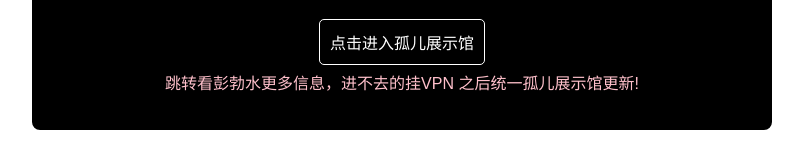
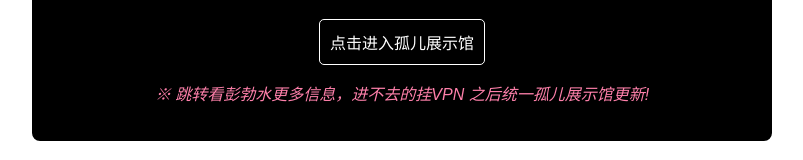
Before and after one commit to Araykal/boshui, a plain HTML site: page index.html in a window 1280 px wide. Shown: the part 2518-2678 px from the top of the page, without its empty margins (238-1041 px from the left). Drawn offline with Linux system fonts and the light colour scheme.

Commit message:
细节优化

```diff
--- a/index.html
+++ b/index.html
@@ -374,7 +374,8 @@
 
         <p class="decorations">愿逝者安息，灵魂毁灭。</p>
         <a href="https://nmsl.website/%E5%BD%AD%E6%B8%A4%E6%B0%B4" class="link">点击进入孤儿展示馆</a>
-        <p style="color: pink; margin-top: 5px;">跳转看彭勃水更多信息，进不去的挂VPN 之后统一孤儿展示馆更新!</p>
+        <p style="color: #ff80ab; margin-top: 1rem;"><em>※ 跳转看彭勃水更多信息，进不去的挂VPN 之后统一孤儿展示馆更新!</em></p>
+
     </div>
 </div>
 <div id="new-container">
```
